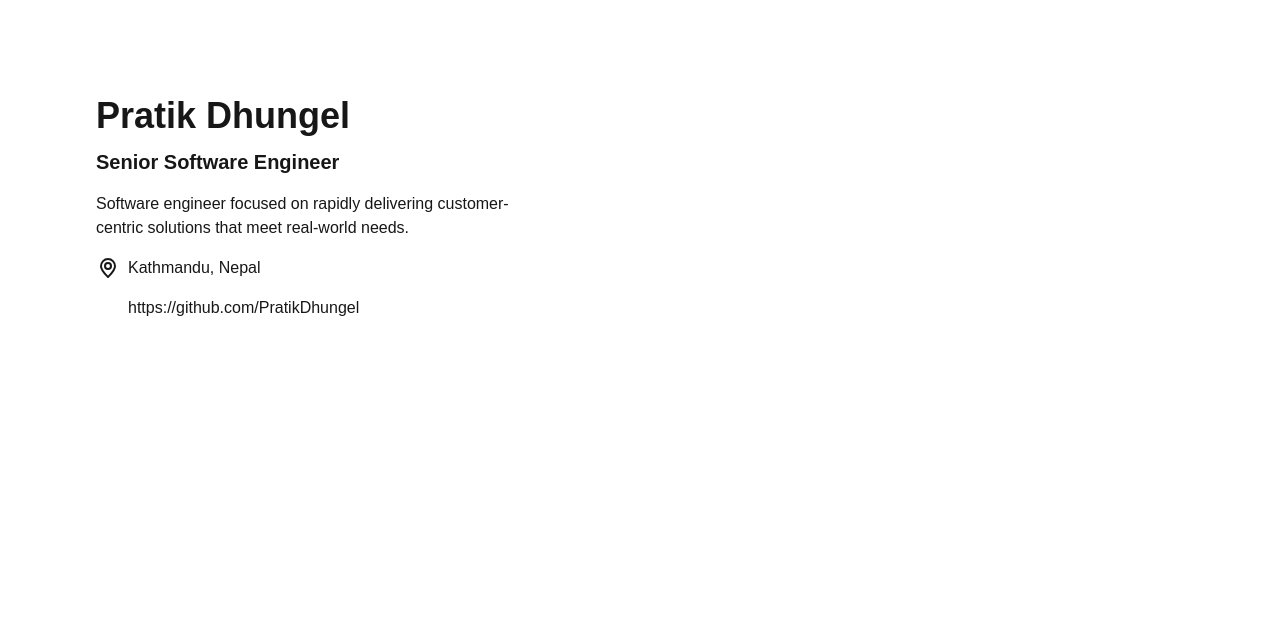
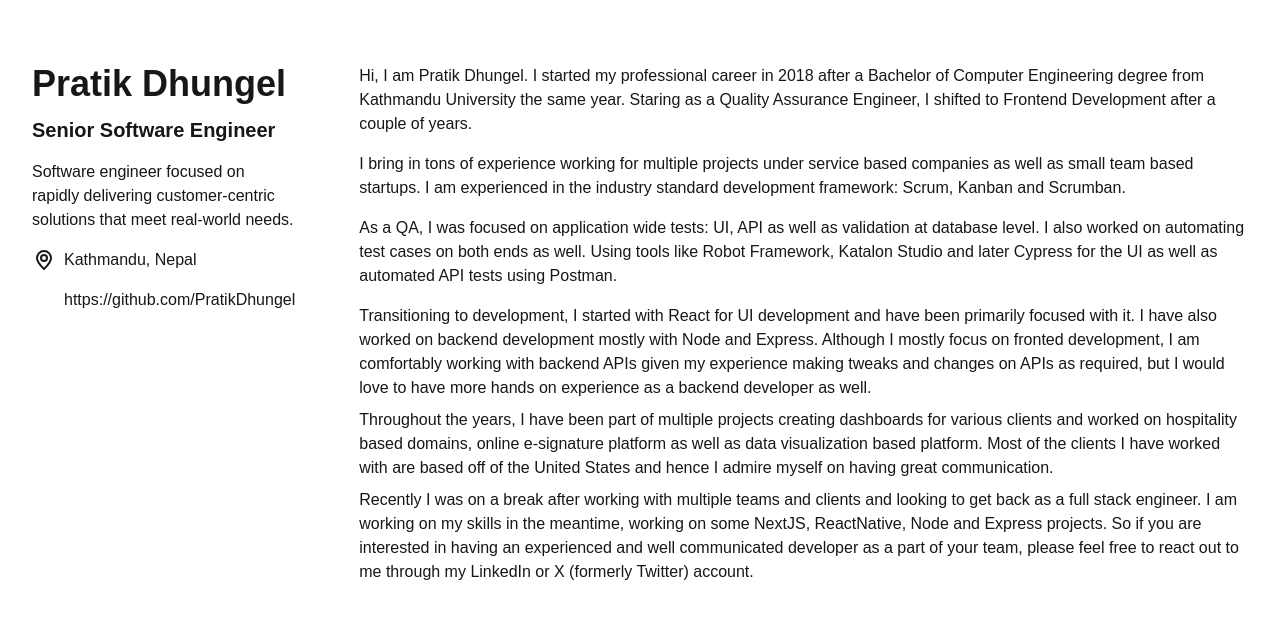
Before and after one commit to PratikDhungel/portfolio, a Next.js app: page / in a window 1280 px wide. Shown: the top 618 px of the page. Built offline with nearby package versions, Linux system fonts and the light colour scheme.

Commit message:
Portfolio: Add bio section

```diff
--- a/src/app/page.tsx
+++ b/src/app/page.tsx
@@ -1,9 +1,12 @@
 import ProfileHeader from '@/components/ProfileHeader'
+import ProfileDescription from '@/components/ProfileDescription'
 
 export default function Home() {
   return (
-    <div className="overflow-y-auto p-24">
+    <div className="flex overflow-y-auto py-16">
       <ProfileHeader />
+
+      <ProfileDescription />
     </div>
   )
 }
--- /dev/null
+++ b/src/components/ProfileDescription.tsx
@@ -0,0 +1,47 @@
+import React from 'react'
+
+const ProfileDescription = () => {
+  return (
+    <div className="px-8">
+      <p className="mb-4">
+        Hi, I am Pratik Dhungel. I started my professional career in 2018 after a Bachelor of Computer Engineering
+        degree from Kathmandu University the same year. Staring as a Quality Assurance Engineer, I shifted to Frontend
+        Development after a couple of years.
+      </p>
+
+      <p className="mb-4">
+        I bring in tons of experience working for multiple projects under service based companies as well as small team
+        based startups. I am experienced in the industry standard development framework: Scrum, Kanban and Scrumban.
+      </p>
+
+      <p className="mb-4">
+        As a QA, I was focused on application wide tests: UI, API as well as validation at database level. I also worked
+        on automating test cases on both ends as well. Using tools like Robot Framework, Katalon Studio and later
+        Cypress for the UI as well as automated API tests using Postman.
+      </p>
+
+      <p className="mb-2">
+        Transitioning to development, I started with React for UI development and have been primarily focused with it. I
+        have also worked on backend development mostly with Node and Express. Although I mostly focus on fronted
+        development, I am comfortably working with backend APIs given my experience making tweaks and changes on APIs as
+        required, but I would love to have more hands on experience as a backend developer as well.
+      </p>
+      <p className="mb-2"></p>
+
+      <p className="mb-2">
+        Throughout the years, I have been part of multiple projects creating dashboards for various clients and worked
+        on hospitality based domains, online e-signature platform as well as data visualization based platform. Most of
+        the clients I have worked with are based off of the United States and hence I admire myself on having great
+        communication.
+      </p>
+      <p className="mb-2">
+        Recently I was on a break after working with multiple teams and clients and looking to get back as a full stack
+        engineer. I am working on my skills in the meantime, working on some NextJS, ReactNative, Node and Express
+        projects. So if you are interested in having an experienced and well communicated developer as a part of your
+        team, please feel free to react out to me through my LinkedIn or X (formerly Twitter) account.
+      </p>
+    </div>
+  )
+}
+
+export default ProfileDescription
--- a/src/components/ProfileHeader.tsx
+++ b/src/components/ProfileHeader.tsx
@@ -3,7 +3,7 @@ import Location from '@/Icons/Location'
 
 const ProfileHeader = () => {
   return (
-    <div className="max-w-[40%]">
+    <div className="w-[50%] px-8">
       <div className="mb-4">
         <div className="mb-3">
           <p className="text-4xl">
```
